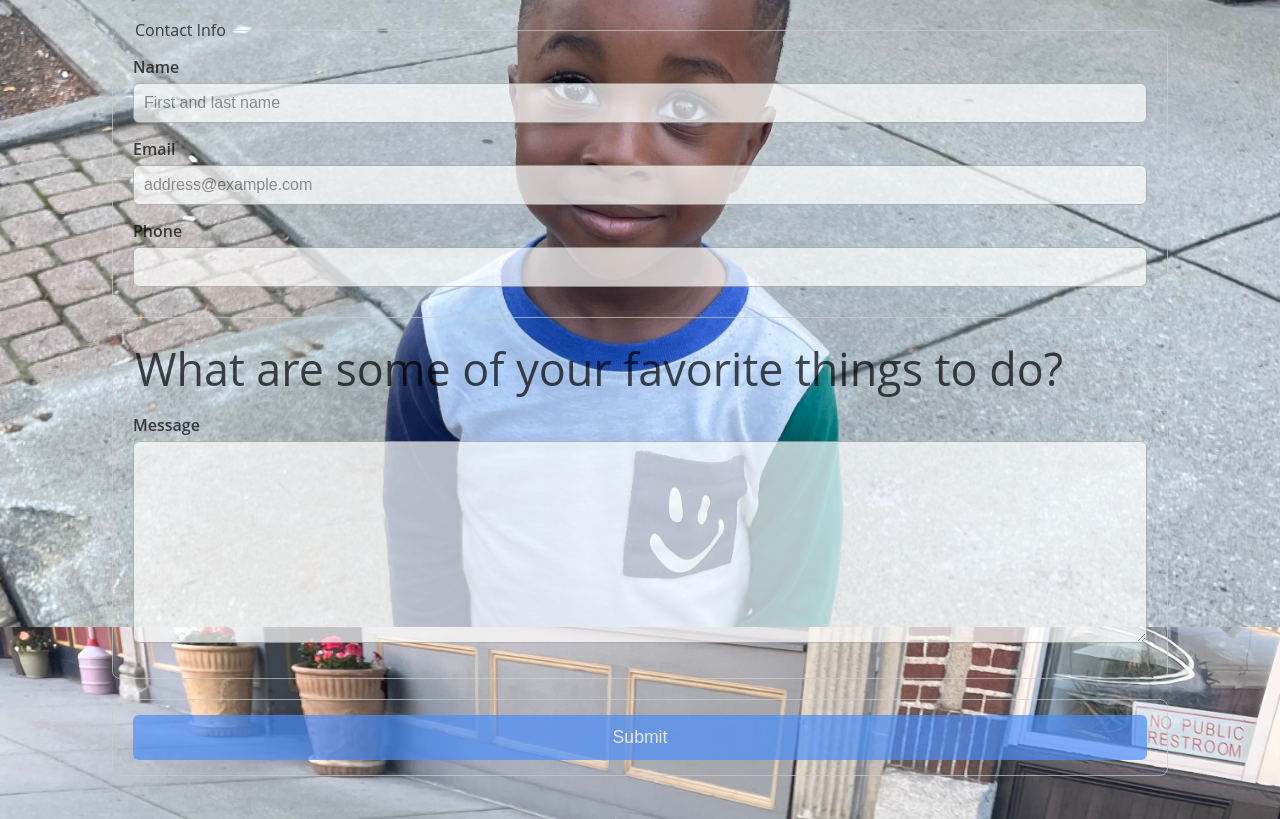
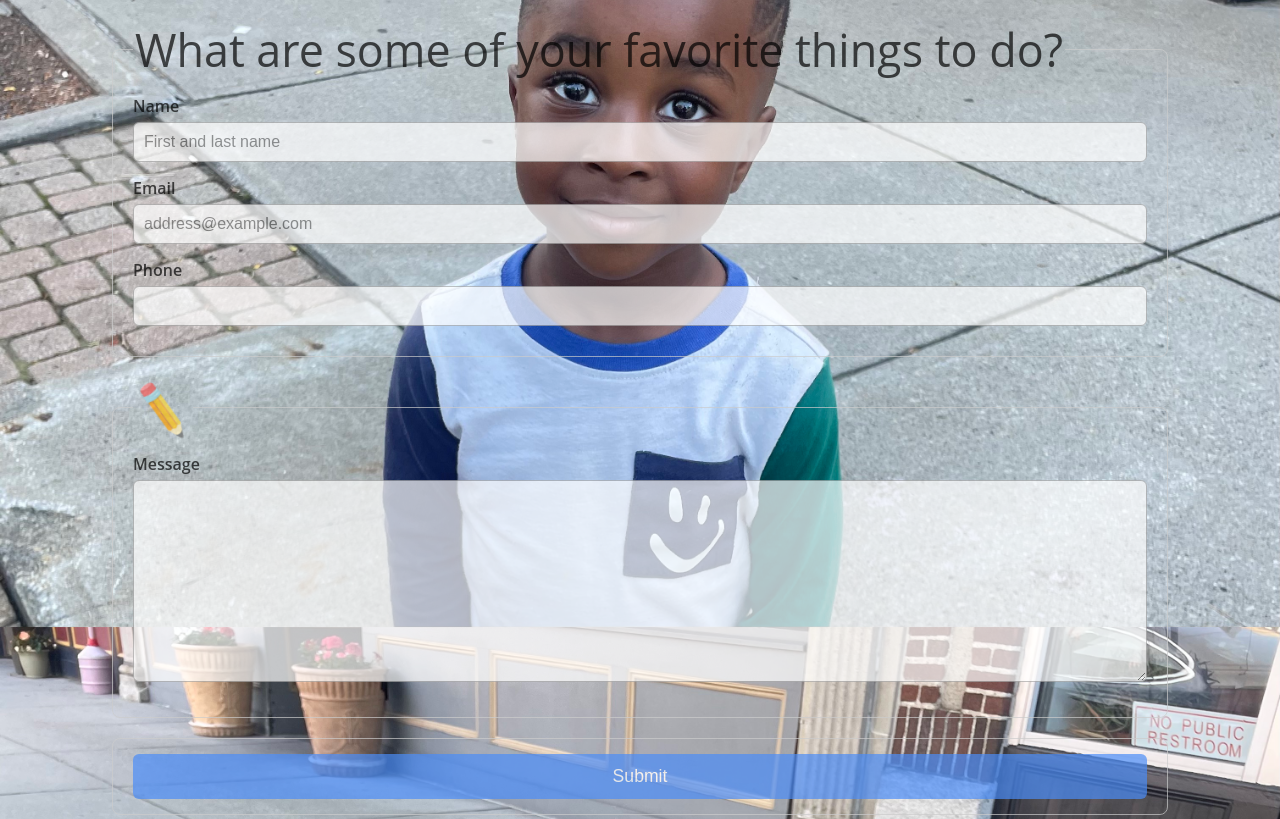
Before and after one commit to abdultijani/NeosWorld, a plain HTML site: page Favorites.html in a window 1280 px wide. Shown: the part 1377-2196 px from the top of the page. Drawn offline with Linux system fonts and the light colour scheme; a web font is replaced by a local one.

Commit message:
Add files via upload

```diff
--- a/Favorites.html
+++ b/Favorites.html
@@ -284,7 +284,7 @@
                <fieldset class="contactinfo">
 
 
-                     <legend>Contact Info</legend>
+                     <legend class="big-legend">What are some of your favorite things to do?</legend>
                      <label for="nameinput">
                      Name
                      <input type="text" id="nameinput" name="name" placeholder="First and last name">
@@ -305,7 +305,7 @@
 
 
                <fieldset class="additionalinfo">
-                  <legend class="big-legend">What are some of your favorite things to do? </legend>
+                  <legend class="big-legend"> <span class="wiggle">✏️</span></legend>
                      <label for="notes">
                      Message
                      <textarea id="notes" name="message" rows="10" cols="60"></textarea>
```
